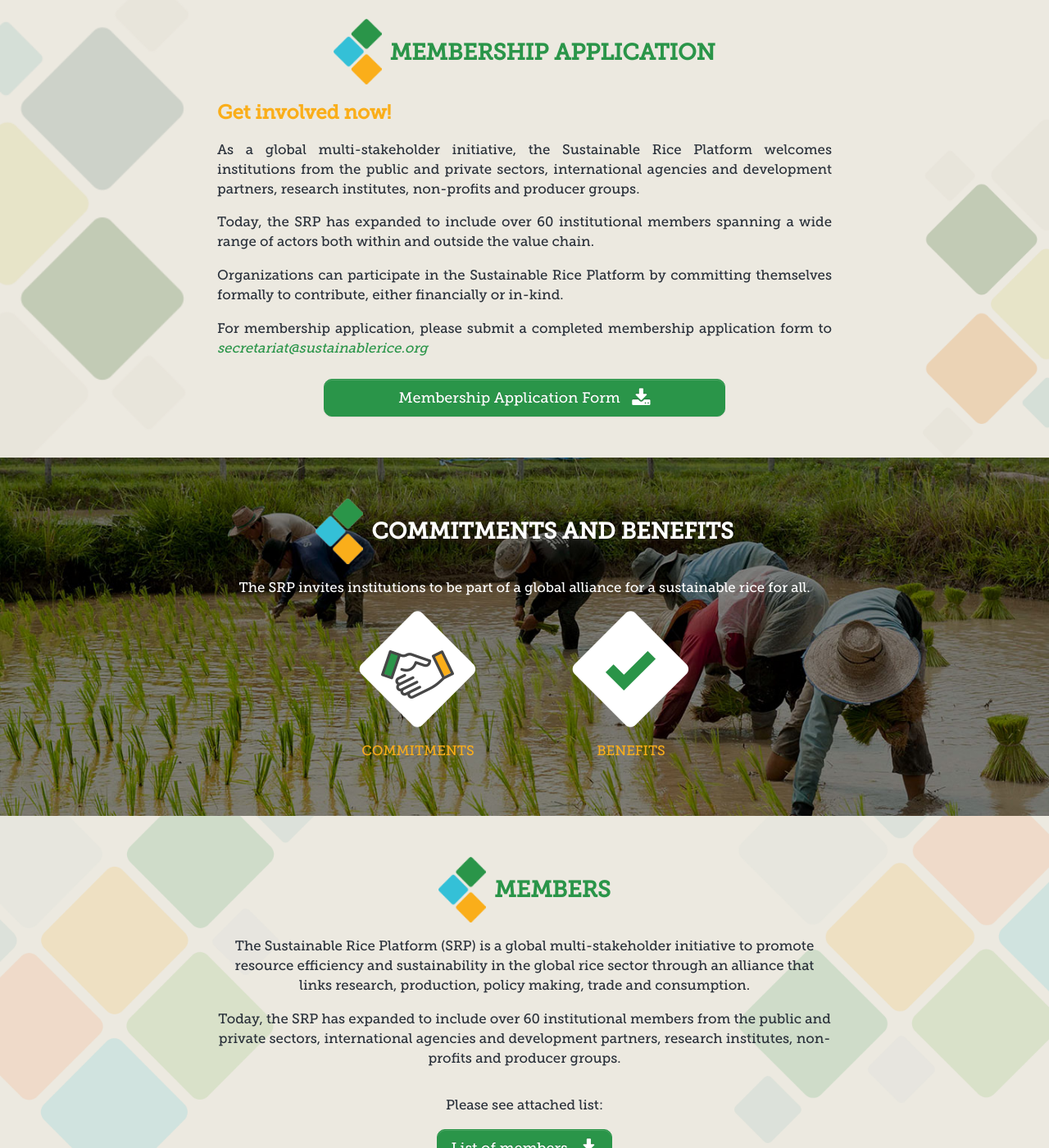
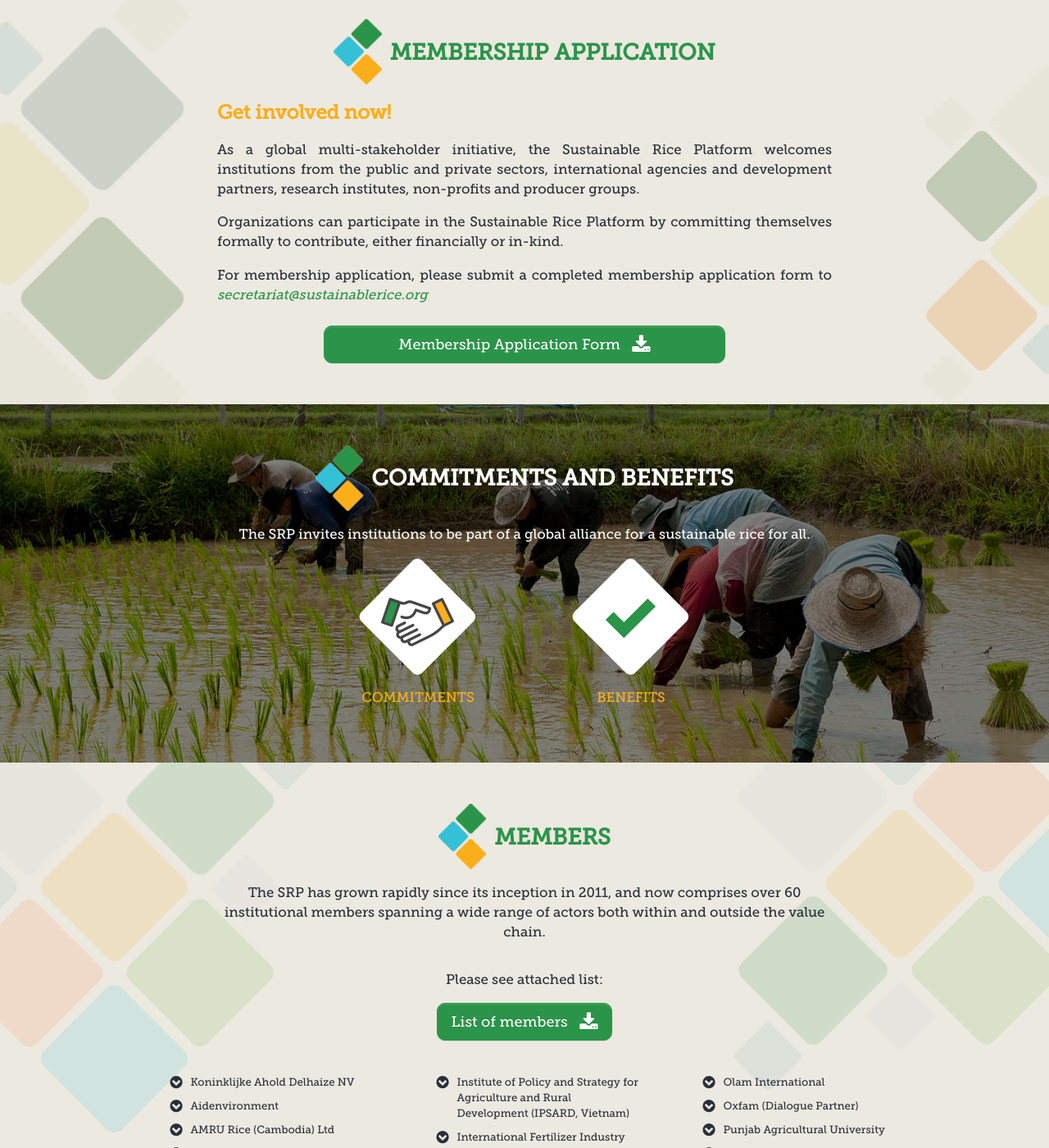
Before and after one commit to sustainablericeplatform/sustainablericeplatform.github.io, a Jekyll site: the page built from Get-Involved/index.html, in a window 1280 px wide and 1400 px high, scrolled down 438 px. Shown: the whole window at 82% size. Built offline with Jekyll 4.4.1, drawn with Linux system fonts in a browser that asks for light colours.

Commit message:
Update index.html

```diff
--- a/Get-Involved/index.html
+++ b/Get-Involved/index.html
@@ -18,7 +18,6 @@
                 </div> -->
                 <h1 class="yellow">Get involved now!</h1>
                 <p>As a global multi-stakeholder initiative, the Sustainable Rice Platform welcomes institutions from the public and private sectors, international agencies and development partners, research institutes, non-profits and producer groups.</p>
-                <p>Today, the SRP has expanded to include over 60 institutional members spanning a wide range of actors both within and outside the value chain.</p>
                 <p>Organizations can participate in the Sustainable Rice Platform by committing themselves formally to contribute, either financially or in-kind.</p>
                 <p>For membership application, please submit a completed membership application form to <em class="green">secretariat@sustainablerice.org</em></p>
                 <div class="row margin top">
@@ -66,8 +65,7 @@
         <div class="row">
             <div class="col-md-8 col-md-offset-2">
                 <div class="text-container">
-                    <p>The Sustainable Rice Platform (SRP) is a global multi-stakeholder initiative to promote resource efficiency and sustainability in the global rice sector through an alliance that links research, production, policy making, trade and consumption.</p>
-                    <p>Today, the SRP has expanded to include over 60 institutional members from the public and private sectors, international agencies and development partners, research institutes, non-profits and producer groups.</p>
+                    <p>The SRP has grown rapidly since its inception in 2011, and now comprises over 60 institutional members spanning a wide range of actors both within and outside the value chain.</p>
                 </div>
             </div>
         </div>
```
